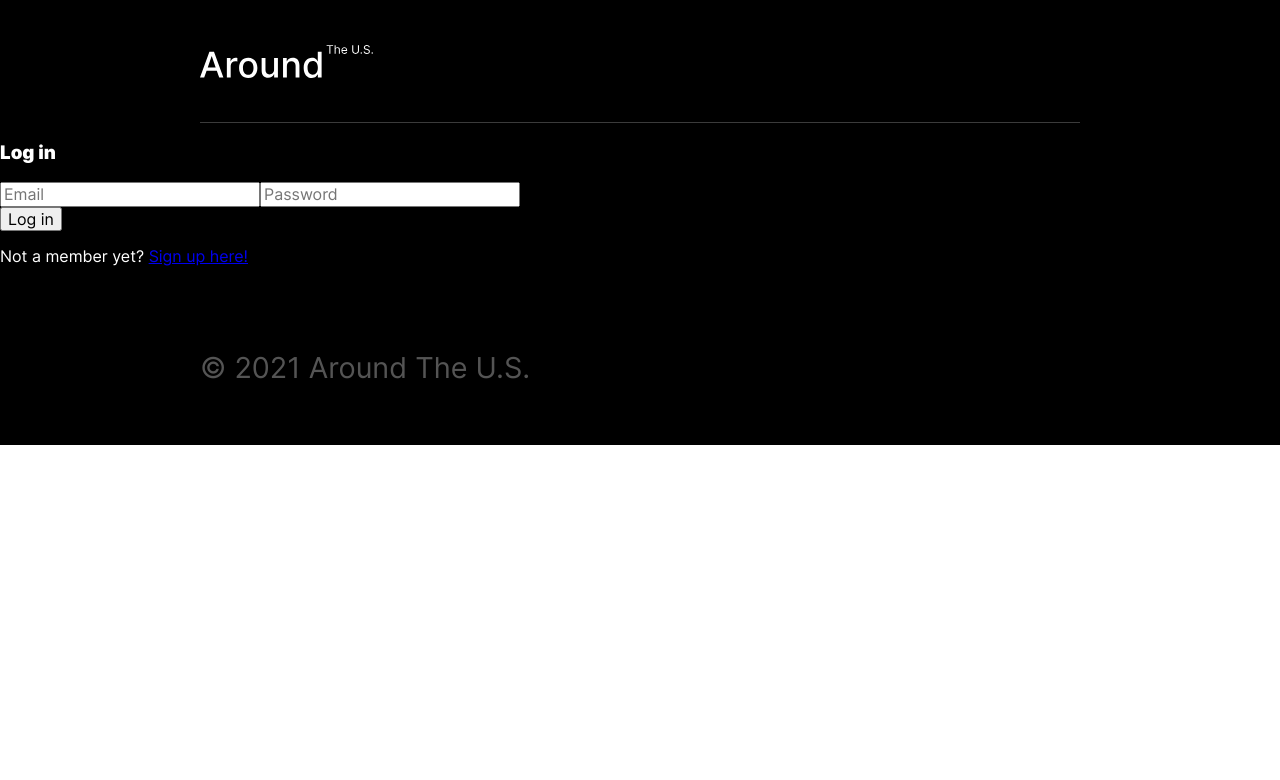
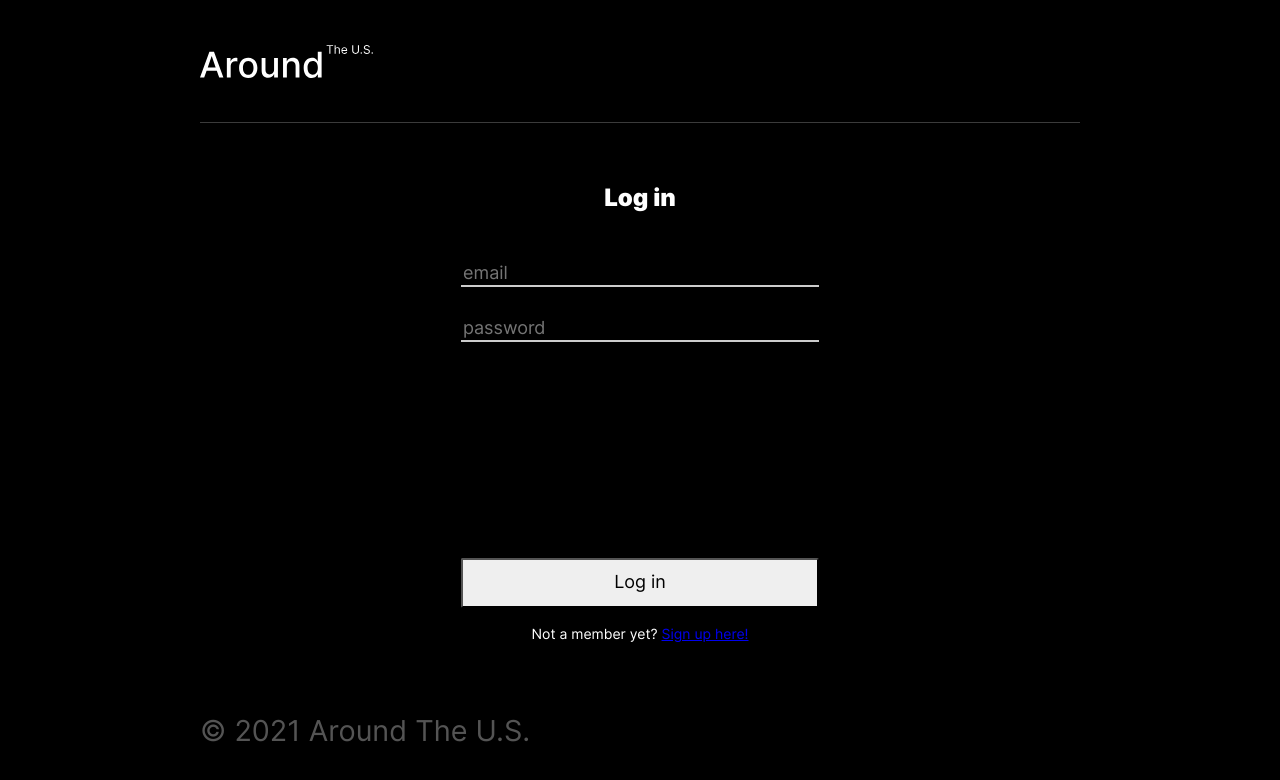
Before and after one commit to tcmaraist/react-around-auth, a React (Create React App) app: page /signin in a window 1280 px wide. Shown: the top 780 px of the page. Built offline with nearby package versions, Linux system fonts and the light colour scheme; no server answers.

Commit message:
add styles to InfoTooltip, Login, and Register popups

```diff
--- /dev/null
+++ b/src/blocks/modal/__icon/modal__icon.css
@@ -0,0 +1,6 @@
+.modal__icon {
+  display: block;
+  margin: 0 auto;
+  height: 120px;
+  weight: 120px;
+}
--- /dev/null
+++ b/src/blocks/modal/__status-message/modal__status-message.css
@@ -0,0 +1,9 @@
+.modal__status-message {
+  font-family: "Inter";
+  font-style: normal;
+  font-weight: 900;
+  font-size: 24px;
+  line-height: 29px;
+  text-align: center;
+  color: black;
+}
--- a/src/components/InfoTooltip.js
+++ b/src/components/InfoTooltip.js
@@ -4,12 +4,12 @@ import ErrorIcon from "../images/Oops.svg";
 
 function InfoTooltip({ isOpen, onClose, status }) {
   return (
-    <div className={`modal ${isOpen && "modal_open"}`}>
-      <div className="modal__content">
-        <div className="modal__form">
+    <div className={`modal ${isOpen && "modal_is-open"}`}>
+      <div className="modal__body">
+        <div className="form">
           <button
             type="button"
-            className="modal__close-button"
+            className="modal__close-button button"
             onClick={onClose}
           ></button>
           {status === "success" ? (
--- a/src/components/Login.js
+++ b/src/components/Login.js
@@ -27,7 +27,7 @@ function Login({ onLogin }) {
           <input
             className="login-form__input"
             name="name"
-            placeholder="Email"
+            placeholder="email"
             id="email"
             type="text"
             value={email}
@@ -37,7 +37,7 @@ function Login({ onLogin }) {
           <input
             className="login-form__input"
             name="password"
-            placeholder="Password"
+            placeholder="password"
             id="password"
             type="password"
             value={password}
--- a/src/components/Register.js
+++ b/src/components/Register.js
@@ -20,7 +20,7 @@ function Register({ onRegister }) {
   }
   return (
     <div className="login-form">
-      <form className="loginForm__form" onSubmit={handleSubmit}>
+      <form className="login-form__form" onSubmit={handleSubmit}>
         <div className="login-form__content">
           <h3 className="login-form__title">Sign up</h3>
           <input
--- a/src/index.css
+++ b/src/index.css
@@ -6,6 +6,18 @@
 
 @import url(./blocks/header/header.css);
 @import url(./blocks/header/__logo/header__logo.css);
+@import url(./blocks/header/__auth-link/header__auth-link.css);
+@import url(./blocks/header/__auth-wrapper/header__auth-wrapper.css);
+@import url(./blocks/header/__logout/header__logout.css);
+@import url(./blocks/header/__user/header__user.css);
+
+@import url(./blocks/login-form/__button/login-form__button.css);
+@import url(./blocks/login-form/__content/login-form__content.css);
+@import url(./blocks/login-form/__form/login-form__form.css);
+@import url(./blocks/login-form/__input/login-form__input.css);
+@import url(./blocks/login-form/__text/login-form__text.css);
+@import url(./blocks/login-form/__title/login-form__title.css);
+@import url(./blocks/login-form/login-form.css);
 
 @import url(./blocks/profile/profile.css);
 @import url(./blocks/profile/__image-container/profile__image-container.css);
@@ -28,6 +40,8 @@
 @import url(./blocks/modal/__image/modal__image.css);
 @import url(./blocks/modal/__close-button/modal__close-button.css);
 @import url(./blocks/modal/__title/modal__title.css);
+@import url(./blocks/modal/__icon/modal__icon.css);
+@import url(./blocks/modal/__status-message/modal__status-message.css);
 
 @import url(./blocks/form/form.css);
 @import url(./blocks/form/__title/form__title.css);
```
